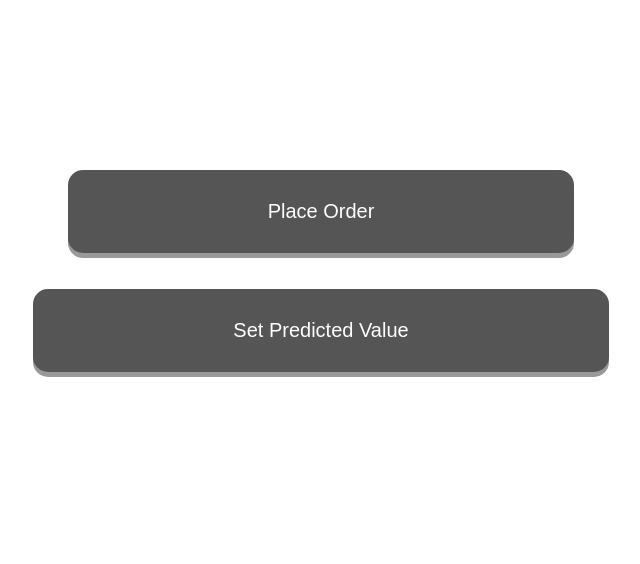
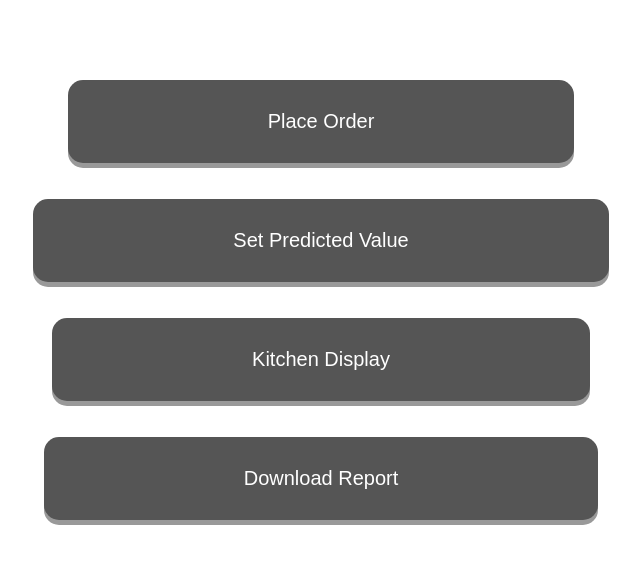
Before and after one commit to vanshaj130493/practice, a website: page resources/menu.html in a window 1280 px wide. Shown: the whole page, without its empty margins (319-959 px from the left). Drawn offline with Linux system fonts and the light colour scheme.

Commit message:
add code

```diff
--- a/resources/menu.html
+++ b/resources/menu.html
@@ -7,11 +7,15 @@
 </head>
 
 <body>
-<br><br><br><br><br><br><br><br><br>
+<br><br><br><br>
 <center>
 <button class="button" onclick="document.location.href='placeOrderUI';">Place Order</button>
 <br><br><br>
 <button class="button" onclick="document.location.href='setPredictedValueUI';">Set Predicted Value</button>
+<br><br><br>
+<button class="button" onclick="document.location.href='KitchenDisplay';">Kitchen Display</button>
+<br><br><br>
+<button class="button" onclick="document.location.href='downloadReport';">Download Report</button>
 </center>
 
 <style>
```
Also changed, not shown: resources/index.html (+1 -1 lines).
